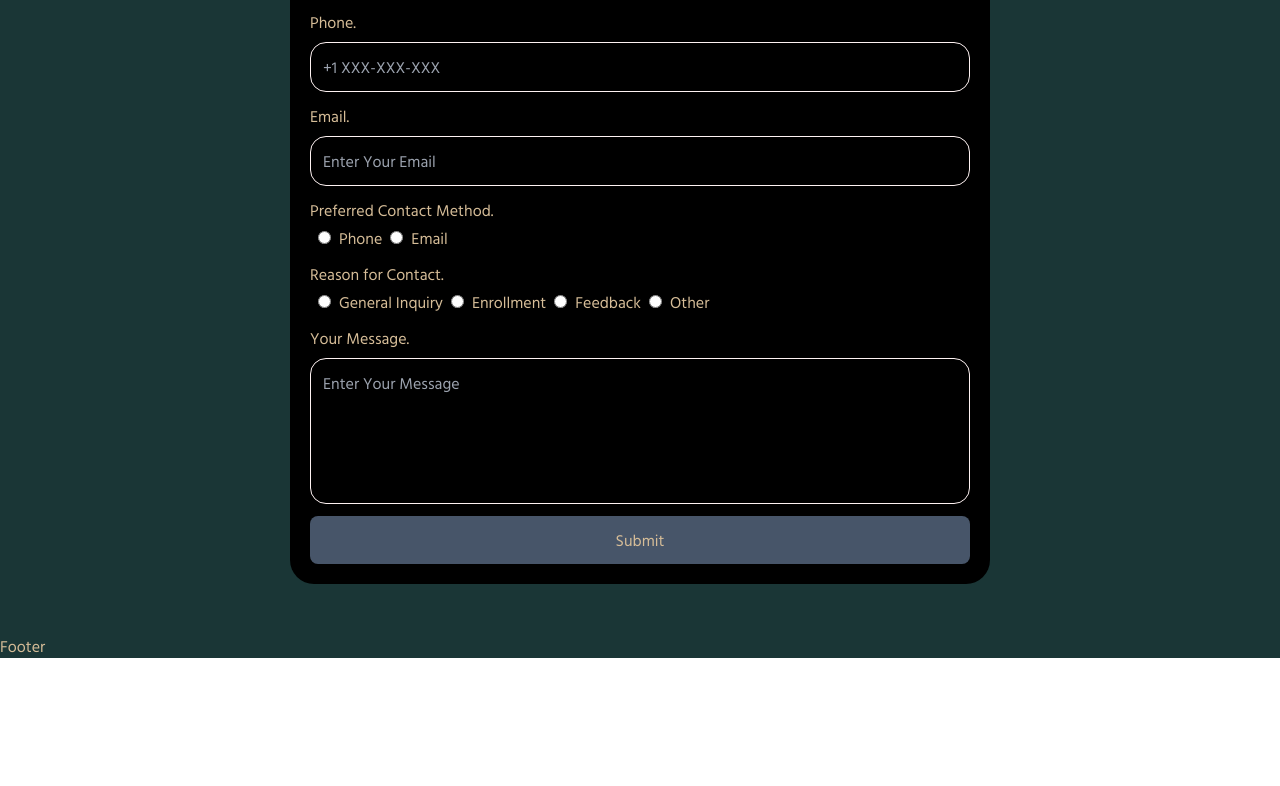
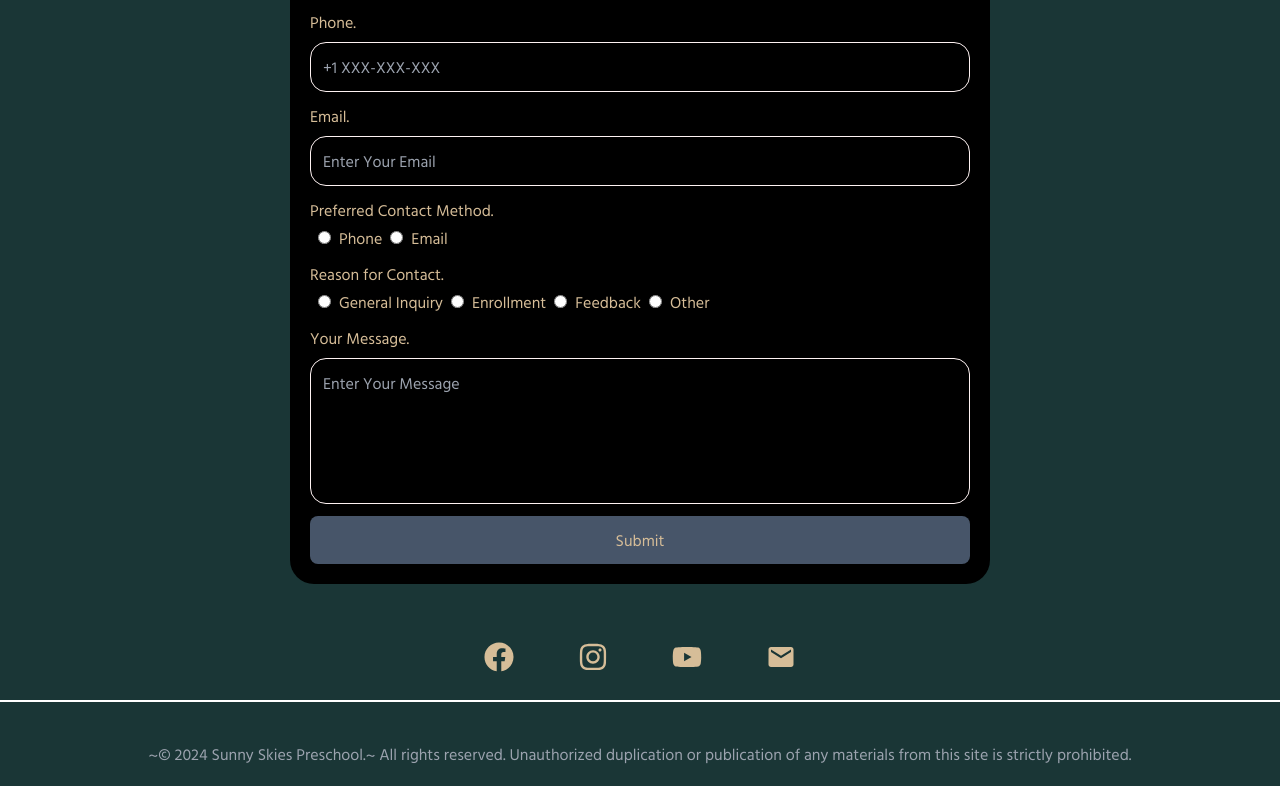
Before and after one commit to goutam-prasad-27/sunny-skies-preschool, a React (Vite) app: page / in a window 1280 px wide. Shown: the part 7533-8319 px from the top of the page. Before the commit the page ends 8191 px from the top, so only its background shows below. Built offline with nearby package versions, Linux system fonts and the light colour scheme; a web font is replaced by a local one.

Commit message:
footer section added

```diff
--- a/src/Components/Footer.jsx
+++ b/src/Components/Footer.jsx
@@ -1,7 +1,43 @@
 import React from "react";
+import { Social } from "../Constant";
 
+// Footer component for the website
 function Footer() {
-	return <div>Footer</div>;
+	return (
+		<section>
+			{/* Social media icons container */}
+			<div className="flex gap-12 items-center justify-center">
+				{/* Map through social media links and render icons */}
+				{Social.map((social, idx) => (
+					<a
+						className="bg-black-200 p-2 rounded-xl"
+						key={idx}
+						href={social.href}
+						rel="noopener noreferrer"
+					>
+						{social.icon}
+					</a>
+				))}
+			</div>
+
+			{/* Horizontal line separator */}
+			<div className="my-5 h-[2px] bg-white" />
+
+			{/* Copyright and legal information */}
+			<div className="flex justify-center items-center h-16">
+				<p className="text-gray-400">
+					{/* Copyright notice */}
+					~© 2024 Sunny Skies Preschool.~ All rights reserved.{" "}
+					{/* Additional legal text, hidden on smaller screens */}
+					<span className="hidden sm:inline-block">
+						Unauthorized duplication or publication of any
+						materials from this site is strictly prohibited.
+					</span>
+				</p>
+			</div>
+		</section>
+	);
 }
 
+// Export the Footer component
 export default Footer;
```
